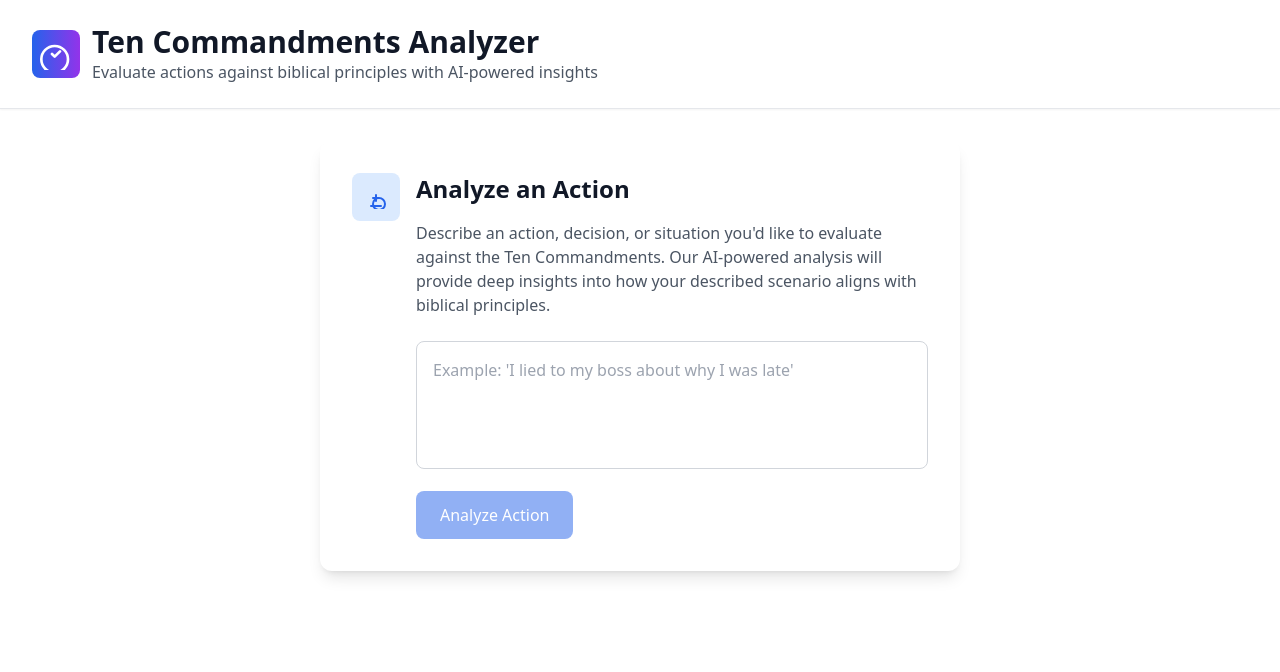
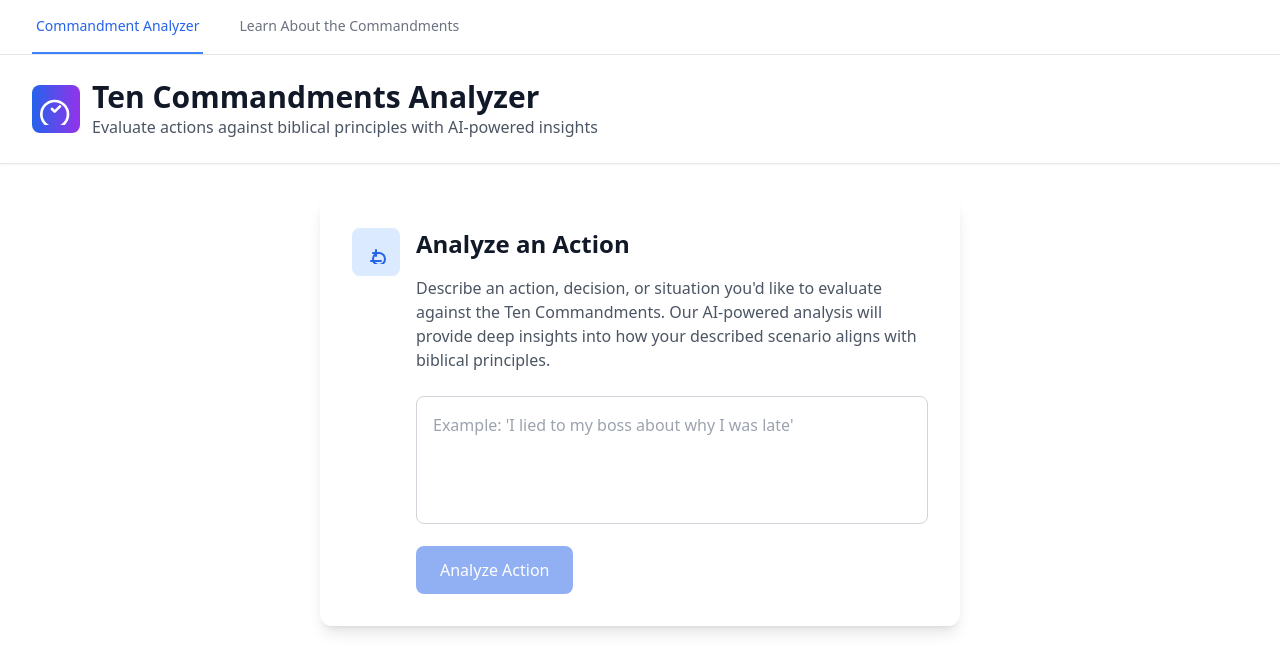
Before and after one commit to BMO777/ubiquitous-decalogue, a React (Vite) app: page / in a window 1280 px wide. Shown: the top 672 px of the page. Built offline with nearby package versions, Linux system fonts and the light colour scheme.

Commit message:
[dyad] Adding educational component about the Ten Commandments - wrote 3 file(s)

```diff
--- a/src/App.jsx
+++ b/src/App.jsx
@@ -1,7 +1,17 @@
+import React, { useState } from "react";
 import Home from "./pages/Home";
+import Education from "./pages/Education";
+import Navigation from "./components/Navigation";
 
 function App() {
-  return <Home />;
+  const [activeTab, setActiveTab] = useState('analyzer');
+
+  return (
+    <div>
+      <Navigation activeTab={activeTab} setActiveTab={setActiveTab} />
+      {activeTab === 'analyzer' ? <Home /> : <Education />}
+    </div>
+  );
 }
 
 export default App;
--- /dev/null
+++ b/src/components/Navigation.jsx
@@ -0,0 +1,32 @@
+import React from 'react';
+
+export default function Navigation({ activeTab, setActiveTab }) {
+  return (
+    <nav className="bg-white border-b">
+      <div className="max-w-7xl mx-auto px-4 sm:px-6 lg:px-8">
+        <div className="flex space-x-8">
+          <button
+            onClick={() => setActiveTab('analyzer')}
+            className={`py-4 px-1 border-b-2 font-medium text-sm ${
+              activeTab === 'analyzer'
+                ? 'border-blue-500 text-blue-600'
+                : 'border-transparent text-gray-500 hover:text-gray-700 hover:border-gray-300'
+            }`}
+          >
+            Commandment Analyzer
+          </button>
+          <button
+            onClick={() => setActiveTab('education')}
+            className={`py-4 px-1 border-b-2 font-medium text-sm ${
+              activeTab === 'education'
+                ? 'border-blue-500 text-blue-600'
+                : 'border-transparent text-gray-500 hover:text-gray-700 hover:border-gray-300'
+            }`}
+          >
+            Learn About the Commandments
+          </button>
+        </div>
+      </div>
+    </nav>
+  );
+}
--- /dev/null
+++ b/src/pages/Education.jsx
@@ -0,0 +1,80 @@
+import React from 'react';
+import { commandments } from '../utils/commandments';
+import Header from '../components/Header';
+
+export default function Education() {
+  return (
+    <div>
+      <Header />
+      <main className="max-w-4xl mx-auto px-4 py-8">
+        <div className="bg-white rounded-xl shadow-lg p-8 mb-8">
+          <h1 className="text-3xl font-bold text-gray-900 mb-6">Understanding the Ten Commandments</h1>
+
+          <div className="prose max-w-none">
+            <p className="text-lg text-gray-700 mb-6">
+              The Ten Commandments, also known as the Decalogue, are divine principles given by God to Moses
+              on Mount Sinai. These commandments form the foundation of moral and spiritual life in the
+              Judeo-Christian tradition.
+            </p>
+
+            <h2 className="text-2xl font-bold text-gray-900 mt-8 mb-4">The Two Great Commandments</h2>
+            <p className="text-gray-700 mb-4">
+              Jesus summarized the law in two commandments:
+            </p>
+            <ul className="list-disc pl-6 mb-6 text-gray-700">
+              <li className="mb-2">Love the Lord your God with all your heart, soul, and mind (Matthew 22:37-38)</li>
+              <li className="mb-2">Love your neighbor as yourself (Matthew 22:39)</li>
+            </ul>
+            <p className="text-gray-700 mb-6">
+              The first four commandments relate to our relationship with God, while the last six
+              relate to our relationships with others.
+            </p>
+
+            <h2 className="text-2xl font-bold text-gray-900 mt-8 mb-4">The Ten Commandments in Detail</h2>
+          </div>
+
+          <div className="space-y-6 mt-8">
+            {commandments.map((cmd) => (
+              <div key={cmd.id} className="border-l-4 border-blue-500 pl-4 py-2 bg-gray-50 rounded-r">
+                <h3 className="text-xl font-bold text-gray-900 mb-2">
+                  {cmd.id}. {cmd.text}
+                </h3>
+                <p className="text-gray-700 mb-3"><strong>Key Points:</strong> {cmd.keyPoints}</p>
+                <div className="bg-white p-4 rounded-lg">
+                  <h4 className="font-bold text-gray-900 mb-2">Biblical Reasoning:</h4>
+                  <p className="text-gray-700">{cmd.analyze("").biblicalReasoning}</p>
+                </div>
+              </div>
+            ))}
+          </div>
+
+          <div className="prose max-w-none mt-10">
+            <h2 className="text-2xl font-bold text-gray-900 mt-8 mb-4">The Unity of the Law</h2>
+            <p className="text-gray-700 mb-4">
+              James 2:10 teaches us that "whoever keeps the whole law but fails in one point has become
+              guilty of all of it." This doesn't mean that all sins are equally heinous, but rather that
+              breaking any commandment shows a disregard for the Lawgiver and His perfect standard.
+            </p>
+            <p className="text-gray-700 mb-4">
+              As Jesus explained in Matthew 22:40, "On these two commandments depend all the Law and the Prophets."
+              The law of love underlies all of God's commandments, and when we violate any commandment, we break
+              this fundamental principle.
+            </p>
+
+            <h2 className="text-2xl font-bold text-gray-900 mt-8 mb-4">Practical Application</h2>
+            <p className="text-gray-700 mb-4">
+              The Ten Commandments are not merely rules to follow but principles that guide us toward a life
+              of love, integrity, and holiness. They reveal God's character and show us the path to true
+              fulfillment.
+            </p>
+            <p className="text-gray-700">
+              As you use this analyzer, remember that its purpose is not to condemn but to help us understand
+              how our actions align with God's perfect standard, leading us to a deeper relationship with Him
+              and others.
+            </p>
+          </div>
+        </div>
+      </main>
+    </div>
+  );
+}
```
